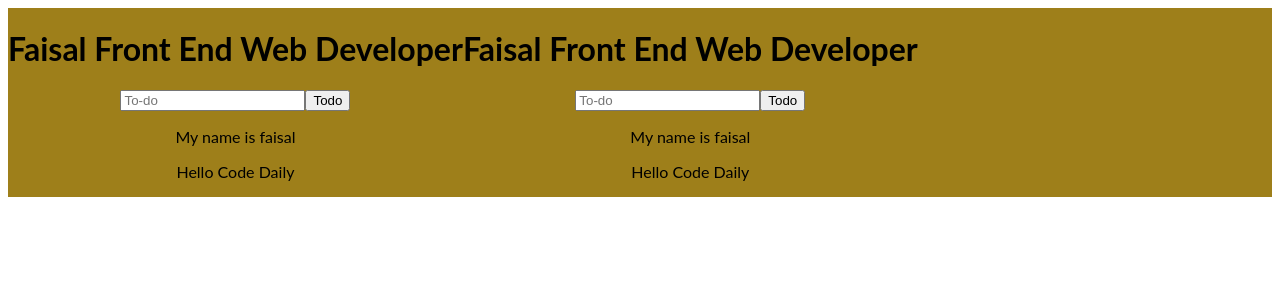
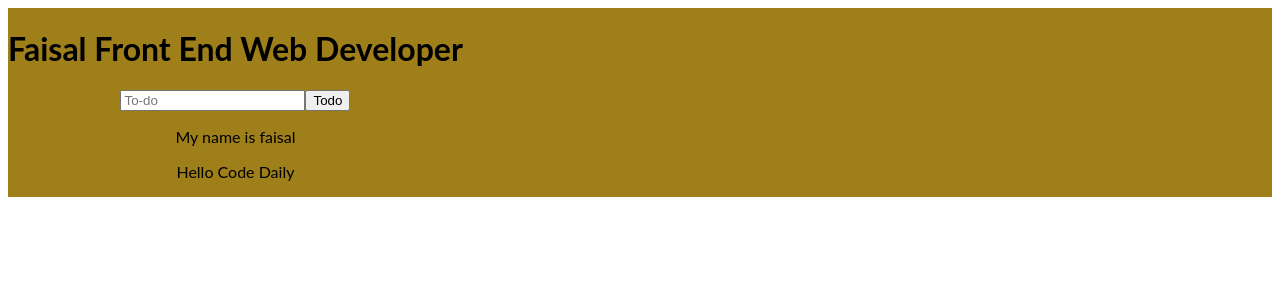
Before and after one commit to faisalmirji123/Demo-, a React (Create React App) app: page / in a window 1280 px wide. Shown: the top 300 px of the page. Built offline with nearby package versions, Linux system fonts and the light colour scheme.

Commit message:
1 file modified

```diff
--- a/src/App.js
+++ b/src/App.js
@@ -8,7 +8,7 @@ function App() {
   return (
     <div className="todo-App">
       <TodoList />
-      <TodoList />
+
     </div>
   );
 }
```
